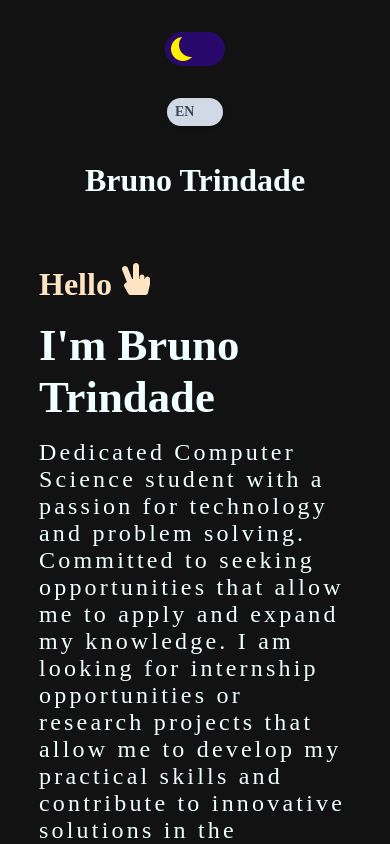
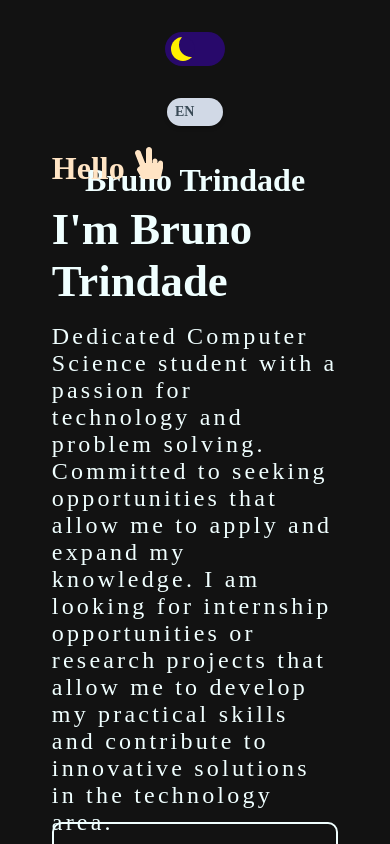
Before and after one commit to brunotrindadefm/Portifolio, a React (Vite) app: page / in a window 390 px wide. Shown: the top 844 px of the page. Built offline with nearby package versions, Linux system fonts and the light colour scheme.

Commit message:
feat: adicionando a flex 1 no .app para melhor responsividade

```diff
--- a/src/components/Grid/Grid.css
+++ b/src/components/Grid/Grid.css
@@ -5,7 +5,6 @@
   gap: 1rem;
   height: 100%;
   max-height: 450px;
-  margin-right: 1rem;
 }
 @media (max-width: 1210px) {
   .grid {
--- a/src/components/Grid/Grid.scss
+++ b/src/components/Grid/Grid.scss
@@ -7,7 +7,6 @@
     gap: 1rem;
     height: 100%;
     max-height: 450px;
-    margin-right: 1rem;
 
     @media(max-width: 1210px) {
         width: 100%;
--- a/src/index.css
+++ b/src/index.css
@@ -4,17 +4,24 @@
   box-sizing: border-box;
 }
 
-body {
-  background-color: azure;
-  color: #000000;
-  transition: background-color 0.5s, color 0.5s;
+body, html {
+  height: 100%;
+  display: flex;
+  flex-direction: column;
+}
+
+#root {
+  display: flex;
+  flex-direction: column;
+  height: 100%;
 }
 
 .app {
+  flex: 1;
   display: flex;
   justify-content: center;
   align-items: center;
-  margin: 9.5rem 0;
+  padding: 1rem;
 }
 
 .portifolio {
```
Also changed, not shown: 1 other file (tests, documents, lock files or other folders).
